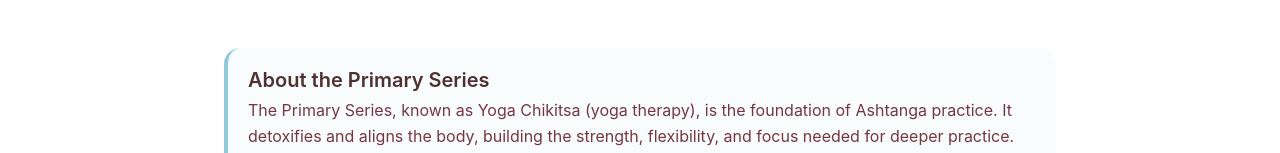
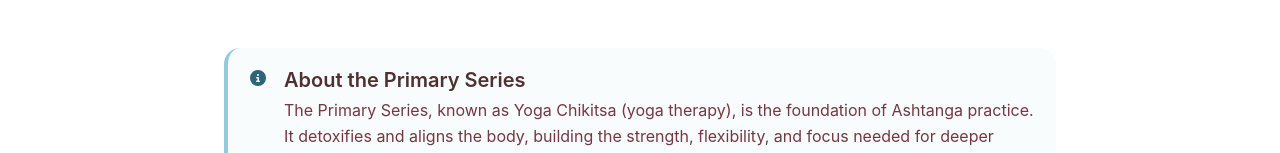
Before and after one commit to nataliarsand/startashtanga, a React (Vite) app: page /primary-series in a window 1280 px wide. Shown: the part 413-566 px from the top of the page. Built offline with nearby package versions, Linux system fonts and the light colour scheme; no server answers.

Commit message:
fixing the build

```diff
--- a/src/components/layout/Footer.tsx
+++ b/src/components/layout/Footer.tsx
@@ -1,4 +1,3 @@
-import { Link } from 'react-router-dom';
 import { useTranslation } from 'react-i18next';
 import { FontAwesomeIcon } from '@fortawesome/react-fontawesome';
 import { faHeart } from '@fortawesome/free-solid-svg-icons';
--- a/src/routes/PrimarySeries.tsx
+++ b/src/routes/PrimarySeries.tsx
@@ -1,6 +1,6 @@
 import { useTranslation } from 'react-i18next';
 import { FontAwesomeIcon } from '@fortawesome/react-fontawesome';
-import { faRepeat, faRightLeft } from '@fortawesome/free-solid-svg-icons';
+import { faRepeat, faRightLeft, faCircleInfo } from '@fortawesome/free-solid-svg-icons';
 import {
   Badge,
   PageHero,
@@ -164,7 +164,7 @@ export default function PrimarySeries() {
       <div className="bg-white py-16 sm:py-20">
         <div className="container-main max-w-4xl">
           {/* Intro */}
-          <CalloutBox title={t('intro.title')} variant="info">
+          <CalloutBox icon={faCircleInfo} title={t('intro.title')} variant="info">
             <p>{t('intro.text')}</p>
           </CalloutBox>
 
```
